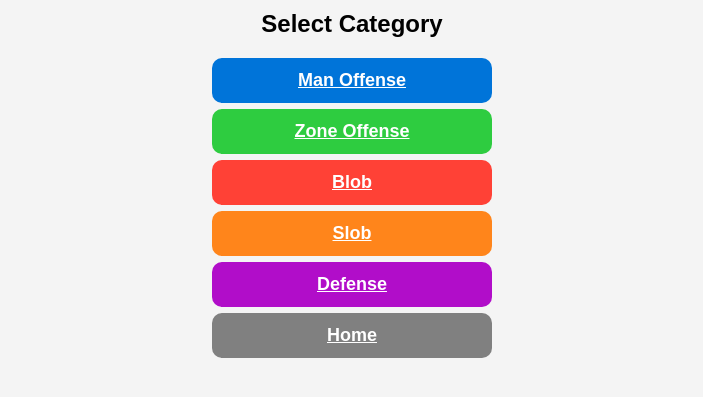
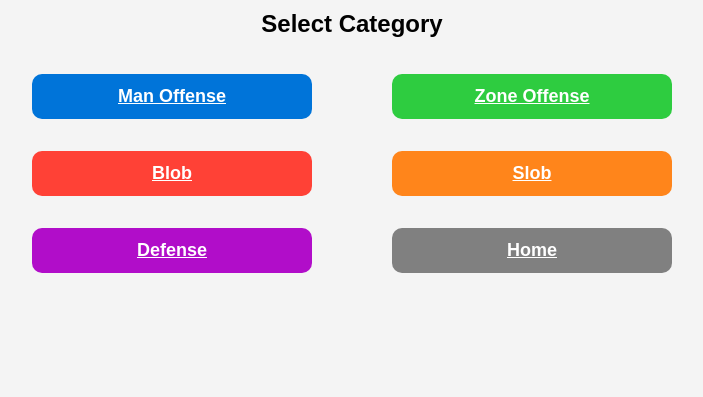
Before and after one commit to dsnedden19/playtracker, a Flask app: page /category in a window 1280 px wide. Shown: the top 397 px of the page, without its empty margins (288-991 px from the left). Run offline with Flask 3, Linux system fonts and the light colour scheme.

Commit message:
Refactor category layout with button grid
Updated layout to use a button grid for categories.

```diff
--- a/playtracker/templates/category.html
+++ b/playtracker/templates/category.html
@@ -3,6 +3,7 @@
 <div class="container">
     <h2>Select Category</h2>
 
+    <div class="button-grid">
         <a class="button cat-man" href="/plays/Man Offense">
             Man Offense
         </a>
@@ -27,3 +28,4 @@
             Home
         </a>
     </div>
+</div>
```
Lines whose indentation alone changed are shown as unchanged.
